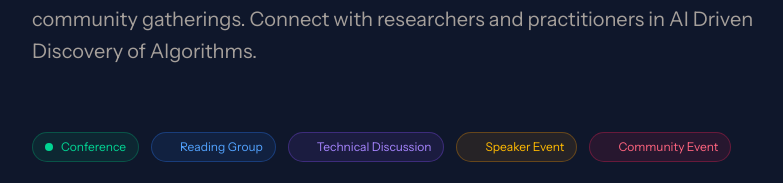
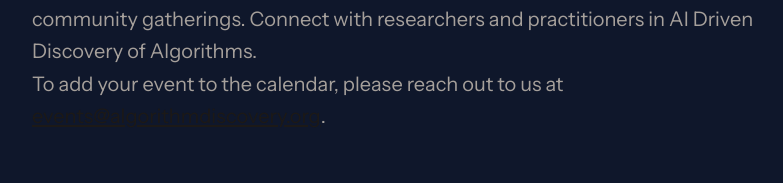
Before and after one commit to AIDDA-Institute/algorithmdiscovery.org, a Next.js app: page /events in a window 1280 px wide. Shown: the part 294-477 px from the top of the page, without its empty margins (0-783 px from the left). Built offline with nearby package versions, Linux system fonts and the light colour scheme; no server answers.

Commit message:
Add events email.

```diff
--- a/src/app/events/page.tsx
+++ b/src/app/events/page.tsx
@@ -49,6 +49,16 @@ export default function EventsPage() {
                 Join our conference, reading groups, technical discussions,
                 speaker events, and community gatherings. Connect with
                 researchers and practitioners in AI Driven Discovery of Algorithms.
+              </p>
+              <p className="text-lg sm:text-xl text-stone-400 font-normal leading-relaxed">
+                To add your event to the calendar, please reach out to us at{" "}
+                <a
+                  href="mailto:events@algorithmdiscovery.org"
+                  className="text-stone-900 underline underline-offset-2 hover:text-stone-700"
+                >
+                  events@algorithmdiscovery.org
+                </a>
+                .
               </p>
             </div>
           </FadeIn>
--- a/src/components/MeetingScheduleSection.tsx
+++ b/src/components/MeetingScheduleSection.tsx
@@ -40,7 +40,14 @@ export function MeetingScheduleSection({ onOpenSignup }: MeetingScheduleSectionP
               </h2>
               <p className="mt-4 text-lg text-stone-400 max-w-2xl font-normal">
                 Join our conference, reading groups, technical discussions,
-                speaker events, and community gatherings.
+                speaker events, and community gatherings. To add your event to the calendar, please reach out to us at{" "}
+                <a
+                  href="mailto:events@algorithmdiscovery.org"
+                  className="text-stone-900 underline underline-offset-2 hover:text-stone-700"
+                >
+                  events@algorithmdiscovery.org
+                </a>
+                .
               </p>
             </div>
             <div className="flex flex-col sm:flex-row gap-3">
```
